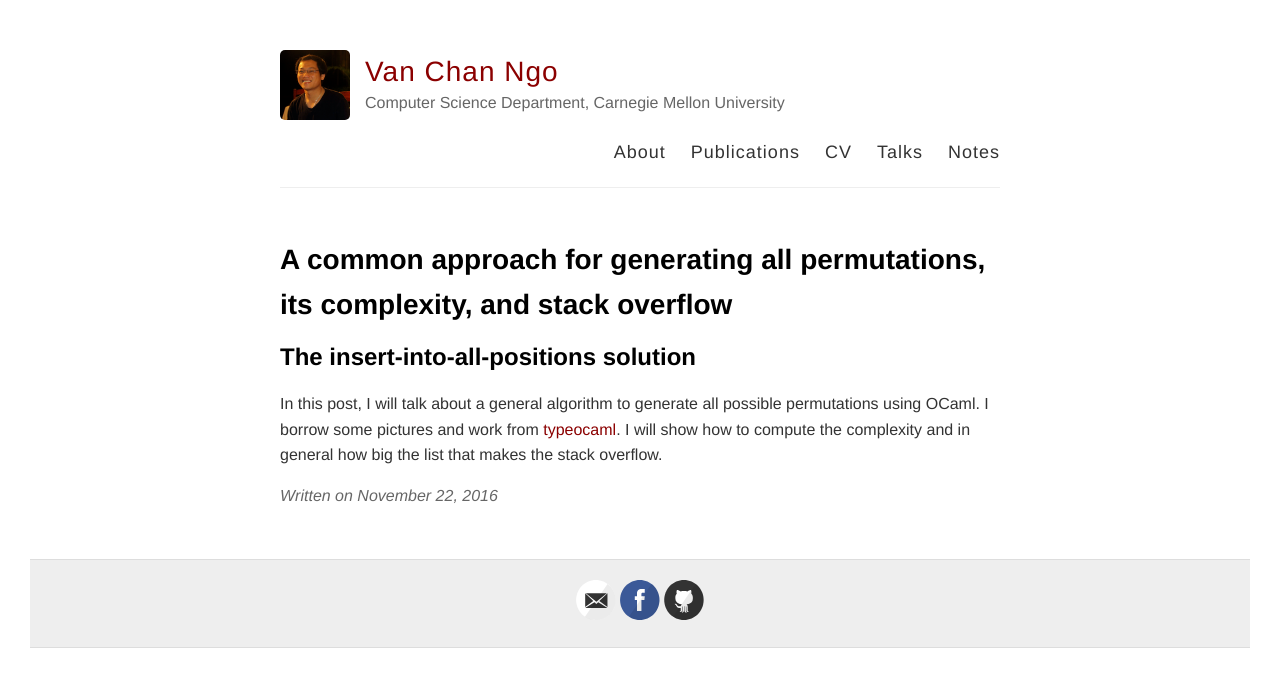
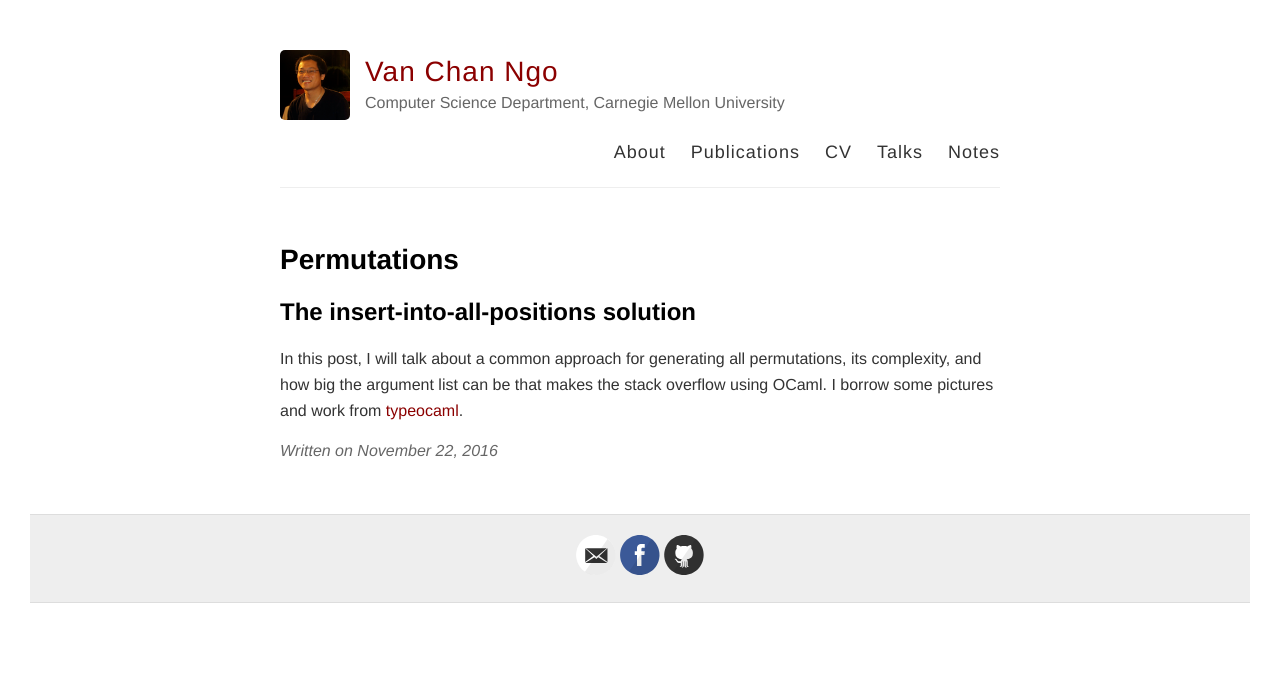
Before and after one commit to channgo2203/channgo2203.github.io, a Jekyll site: the page built from _posts/2016-11-22-permutations.md, in a window 1280 px wide. Shown: the top 687 px of the page. Built offline with Jekyll 4.4.1, drawn with Linux system fonts in a browser that asks for light colours; comment, search, counter and statistics services are not loaded.

Commit message:
add permutations

```diff
--- a/_posts/2016-11-22-permutations.md
+++ b/_posts/2016-11-22-permutations.md
@@ -1,8 +1,8 @@
 ---
 layout: post
-title: A common approach for generating all permutations, its complexity, and stack overflow
+title: Permutations
 published: true
 ---
 ## The insert-into-all-positions solution
 
-In this post, I will talk about a general algorithm to generate all possible permutations using OCaml. I borrow some pictures and work from [typeocaml](http://typeocaml.com/2015/05/05/permutation/). I will show how to compute the complexity and in general how big the list that makes the stack overflow.
+In this post, I will talk about a common approach for generating all permutations, its complexity, and how big the argument list can be that makes the stack overflow using OCaml. I borrow some pictures and work from [typeocaml](http://typeocaml.com/2015/05/05/permutation/).
```
